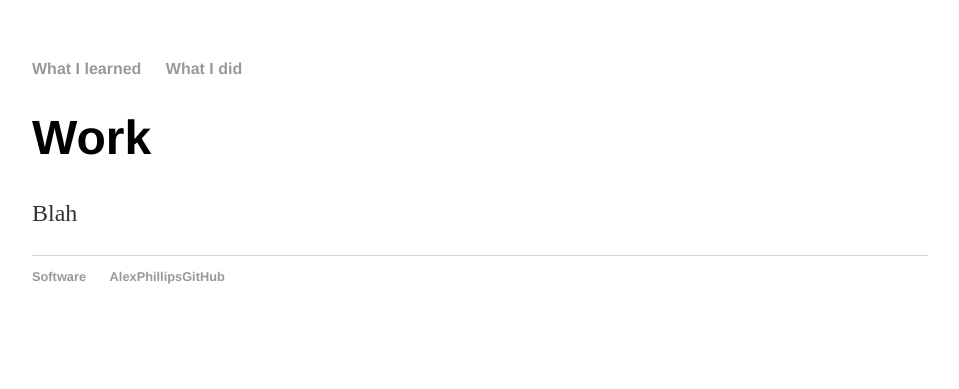
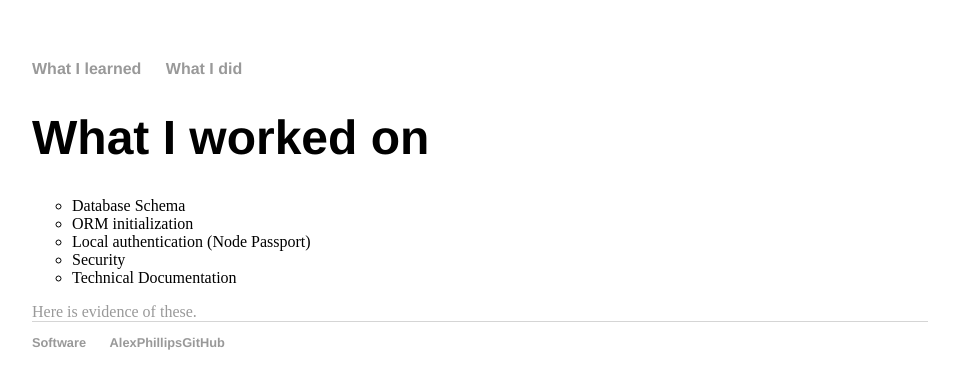
Before and after one commit to AlexPhillipsNZ/AlexPhillipsNZ.github.io, a Jekyll site: the page built from about/index.html, in a window 1280 px wide. Shown: the top 389 px of the page, without its empty margins (160-1119 px from the left). Built offline with Jekyll 4.4.1, drawn with Linux system fonts in a browser that asks for light colours.

Commit message:
Update index.html

```diff
--- a/about/index.html
+++ b/about/index.html
@@ -1,8 +1,19 @@
 ---
 layout: default
-title: Hank Quinlan, Horrible Cop
+title: Alex Phillips - Word
 ---
 <div class="blurb">
-	<h1>Work</h1>
-	<p>Blah</a></p>
+	<h1>What I worked on</h1>
+	<ul style="list-style-type:circle">
+	  <li>Database Schema</li>
+	  <li>ORM initialization</li>
+	  <li>Local authentication (Node Passport)</li>
+	  <li>Security</li>
+	  <li>Technical Documentation</li>
+	</ul>
+
+	<a href="https://github.com/AlexPhillipsNZ/SoftwareWork">Here is evidence of these.</a>
+
+
+
 </div><!-- /.blurb -->
```
